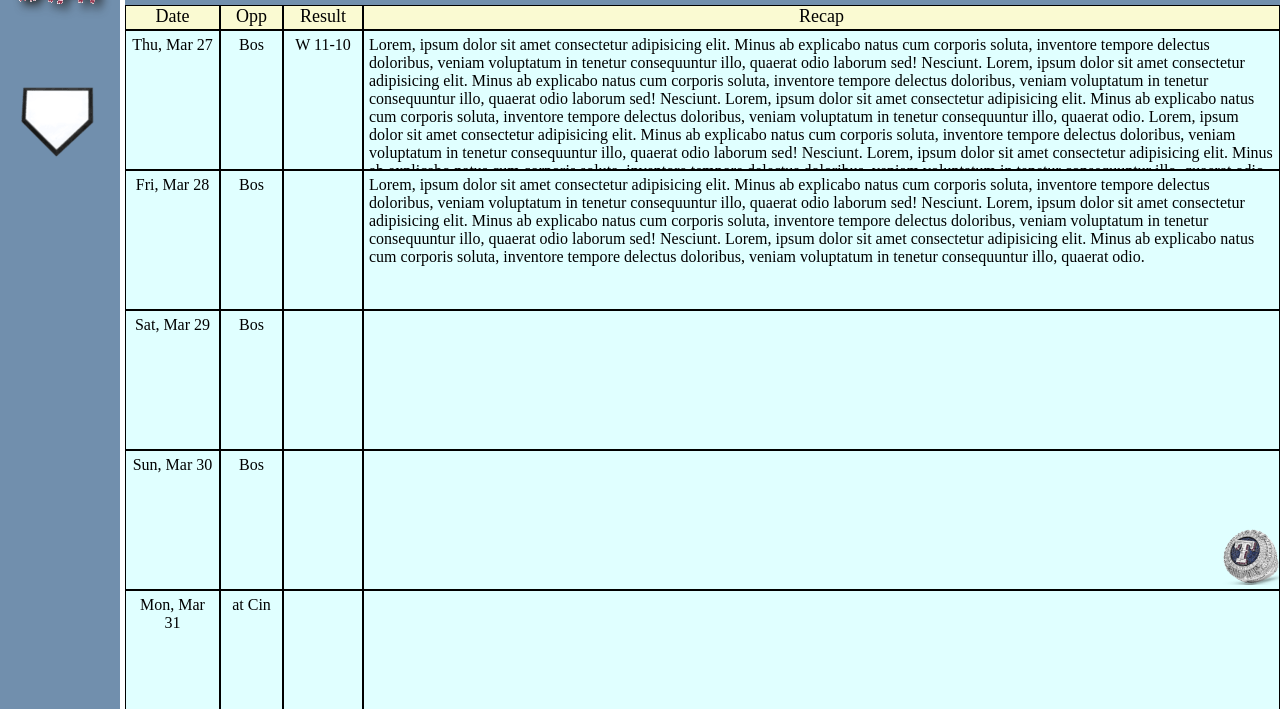
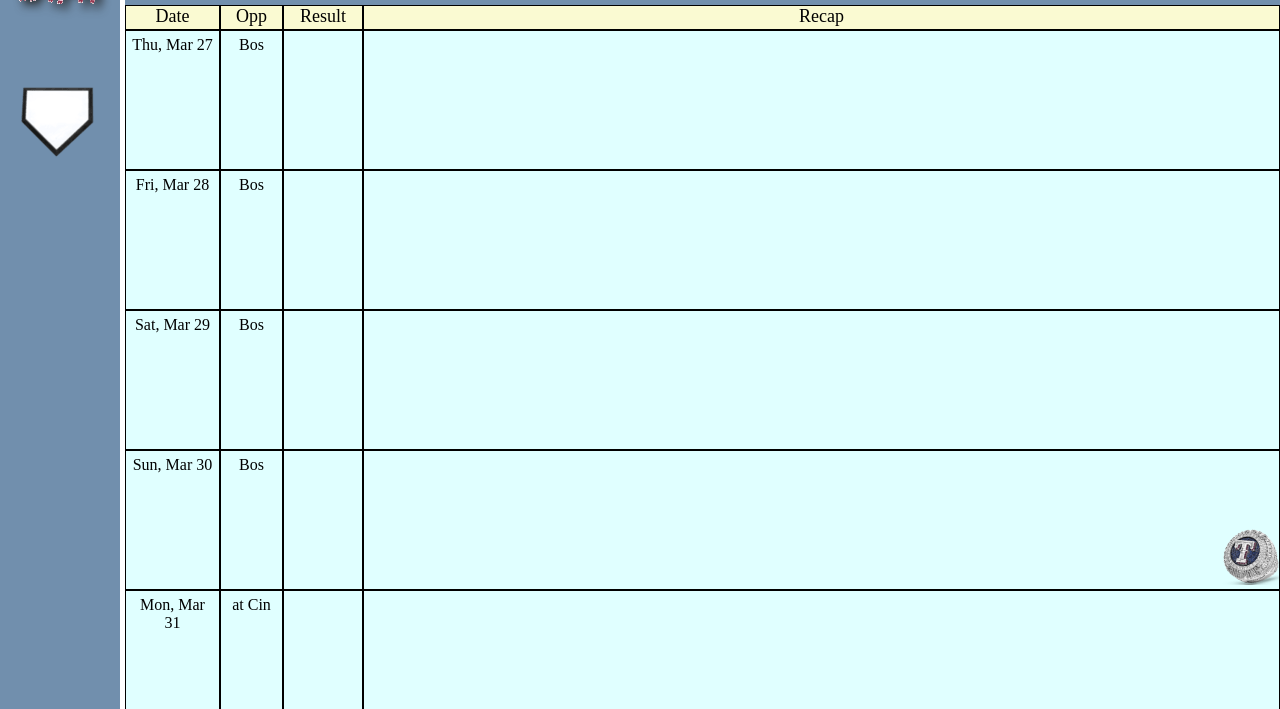
Before and after one commit to rwburgardt/MyRepository, a plain HTML site: page recaps.html in a window 1280 px wide. Shown: the part 91-800 px from the top of the page. Drawn offline with Linux system fonts and the light colour scheme.

Commit message:
Add files via upload

```diff
--- a/recaps.html
+++ b/recaps.html
@@ -40,13 +40,13 @@
       <div class="container-body">
         <div id="mar28" class="date-game">Thu, Mar 27</div>
         <div class="opponent-game">Bos</div>
-        <div class="result-game">W 11-10</div>
-        <div class="recap-game">Lorem, ipsum dolor sit amet consectetur adipisicing elit. Minus ab explicabo natus cum corporis soluta, inventore tempore delectus doloribus, veniam voluptatum in tenetur consequuntur illo, quaerat odio laborum sed! Nesciunt. Lorem, ipsum dolor sit amet consectetur adipisicing elit. Minus ab explicabo natus cum corporis soluta, inventore tempore delectus doloribus, veniam voluptatum in tenetur consequuntur illo, quaerat odio laborum sed! Nesciunt. Lorem, ipsum dolor sit amet consectetur adipisicing elit. Minus ab explicabo natus cum corporis soluta, inventore tempore delectus doloribus, veniam voluptatum in tenetur consequuntur illo, quaerat odio. Lorem, ipsum dolor sit amet consectetur adipisicing elit. Minus ab explicabo natus cum corporis soluta, inventore tempore delectus doloribus, veniam voluptatum in tenetur consequuntur illo, quaerat odio laborum sed! Nesciunt. Lorem, ipsum dolor sit amet consectetur adipisicing elit. Minus ab explicabo natus cum corporis soluta, inventore tempore delectus doloribus, veniam voluptatum in tenetur consequuntur illo, quaerat odio laborum sed! Nesciunt. Lorem, ipsum dolor sit amet consectetur adipisicing elit. Minus ab explicabo natus cum corporis soluta, inventore tempore delectus doloribus, veniam voluptatum in tenetur consequuntur illo, quaerat odio.</div>
+        <div class="result-game"></div>
+        <div class="recap-game"></div>
 
         <div id="mar29" class="date-game">Fri, Mar 28</div>
         <div class="opponent-game">Bos</div>
         <div class="result-game"></div>
-        <div class="recap-game">Lorem, ipsum dolor sit amet consectetur adipisicing elit. Minus ab explicabo natus cum corporis soluta, inventore tempore delectus doloribus, veniam voluptatum in tenetur consequuntur illo, quaerat odio laborum sed! Nesciunt. Lorem, ipsum dolor sit amet consectetur adipisicing elit. Minus ab explicabo natus cum corporis soluta, inventore tempore delectus doloribus, veniam voluptatum in tenetur consequuntur illo, quaerat odio laborum sed! Nesciunt. Lorem, ipsum dolor sit amet consectetur adipisicing elit. Minus ab explicabo natus cum corporis soluta, inventore tempore delectus doloribus, veniam voluptatum in tenetur consequuntur illo, quaerat odio.</div>
+        <div class="recap-game"></div>
 
         <div id="back-to-top" id="mar30" class="date-game">Sat, Mar 29</div>
         <div class="opponent-game">Bos</div>
```
